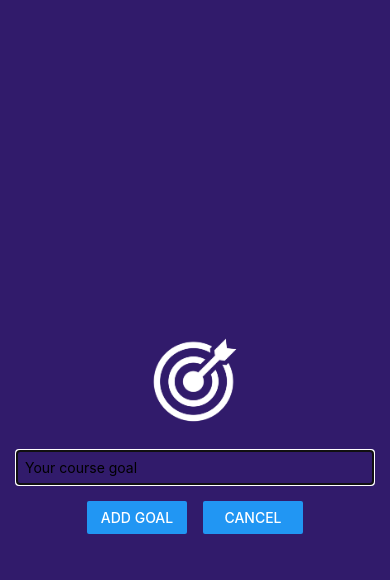
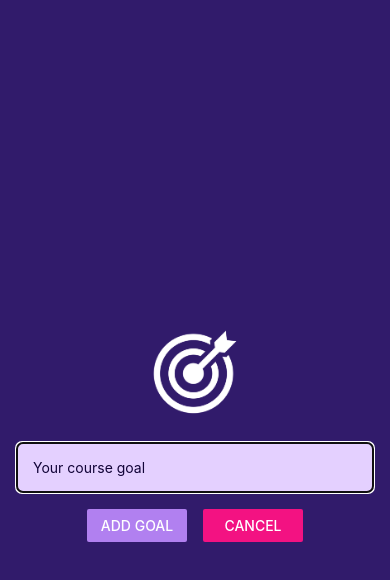
Before and after one commit to lancekian12/React-Native--Simple-Goal-Tracker, a React Native app: screen / in a window 390 px wide. Both pictures are taken after a click on the button "ADD A NEW GOAL". Shown: the top 580 px of the page. Built offline with nearby package versions, Linux system fonts and the light colour scheme.

Commit message:
App finishing touches

```diff
--- a/App.js
+++ b/App.js
@@ -1,8 +1,8 @@
 import { useState } from "react";
-import { StatusBar } from "expo-status-bar";
 import { StyleSheet, View, FlatList, Button } from "react-native";
 import GoalItem from "./components/GoalItem";
 import GoalInput from "./components/GoalInput";
+import { StatusBar } from "expo-status-bar";
 
 export default function App() {
   const [modalVisible, setModalVisible] = useState(false);
@@ -30,10 +30,12 @@
   }
 
   return (
+    <>
+      <StatusBar style="light" />
       <View style={styles.appContainer}>
         <Button
           title="Add a new Goal"
-        color="#5e0acc"
+          color="#a065ec"
           onPress={startAddGoalHandler}
         />
         {modalVisible && (
@@ -62,6 +64,7 @@
           />
         </View>
       </View>
+    </>
   );
 }
 
@@ -70,6 +73,7 @@
     flex: 1,
     padding: 50,
     paddingHorizontal: 16,
+    backgroundColor: "#1e085a",
   },
 
   goalsContainer: {
--- a/app.json
+++ b/app.json
@@ -5,6 +5,7 @@
     "version": "1.0.0",
     "orientation": "portrait",
     "icon": "./assets/icon.png",
+    "backgroundColor": "#1e085a",
     "userInterfaceStyle": "light",
     "newArchEnabled": true,
     "splash": {
--- a/components/GoalInput.js
+++ b/components/GoalInput.js
@@ -35,10 +35,10 @@
         />
         <View style={styles.buttonContainer}>
           <View style={styles.button}>
-            <Button title="Add goal" onPress={addGoalHandler} />
+            <Button title="Add goal" onPress={addGoalHandler} color="#b180f0" />
           </View>
           <View style={styles.button}>
-            <Button title="Cancel" onPress={props.onCancel} />
+            <Button title="Cancel" onPress={props.onCancel} color="#f31282" />
           </View>
         </View>
       </View>
@@ -56,9 +56,12 @@
   },
   textInput: {
     borderWidth: 1,
-    borderColor: "#cccccc",
+    borderColor: "#e4d0ff",
+    backgroundColor: "#e4d0ff",
+    color: "#120438",
+    borderRadius: 6,
     width: "100%",
-    padding: 8,
+    padding: 16,
   },
   buttonContainer: {
     flexDirection: "row",
```
Lines whose indentation alone changed are shown as unchanged.
